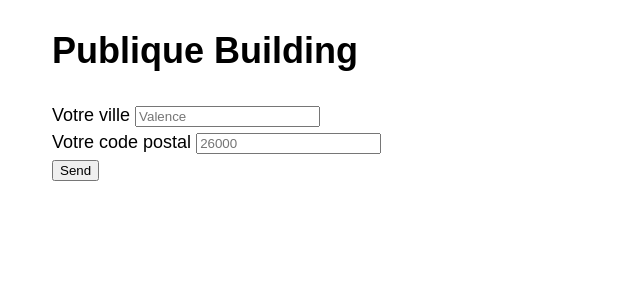
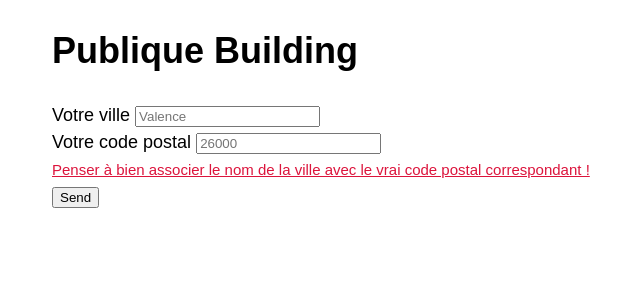
Before and after one commit to Donawalt/publiqueBuilding-, a Symfony app: template templates/index.html.twig in a window 1280 px wide. Shown: the top 300 px of the page, without its empty margins (188-828 px from the left). Run offline with Twig, Linux system fonts and the light colour scheme; the template is opened without the code that fills it, so the values that code supplies are empty; some libraries are stand-ins or nearby versions.

Commit message:
add more info et warning

```diff
--- a/templates/index.html.twig
+++ b/templates/index.html.twig
@@ -3,6 +3,7 @@
         <style>
                 .index-wrapper { margin: 1em auto; max-width: 800px; width: 95%; font: 18px/1.5 sans-serif; }
                 .index-wrapper code { background: #F5F5F5; padding: 2px 6px; }
+                small{ color:crimson; text-decoration: underline}
         </style>
         <div class="index-wrapper">
         <h1>Publique Building</h1>
@@ -15,6 +16,7 @@
                         <label>Votre code postal</label>
                         <input type="text" placeholder="26000" maxlength="5" name="codeP" required>
                 </div>
+                <small>Penser à bien associer le nom de la ville avec le vrai code postal correspondant !</small><br>
                 <button class="button" type="submit">Send</button>
         </form>
         </div>
```
Also changed, not shown: readme.md.
